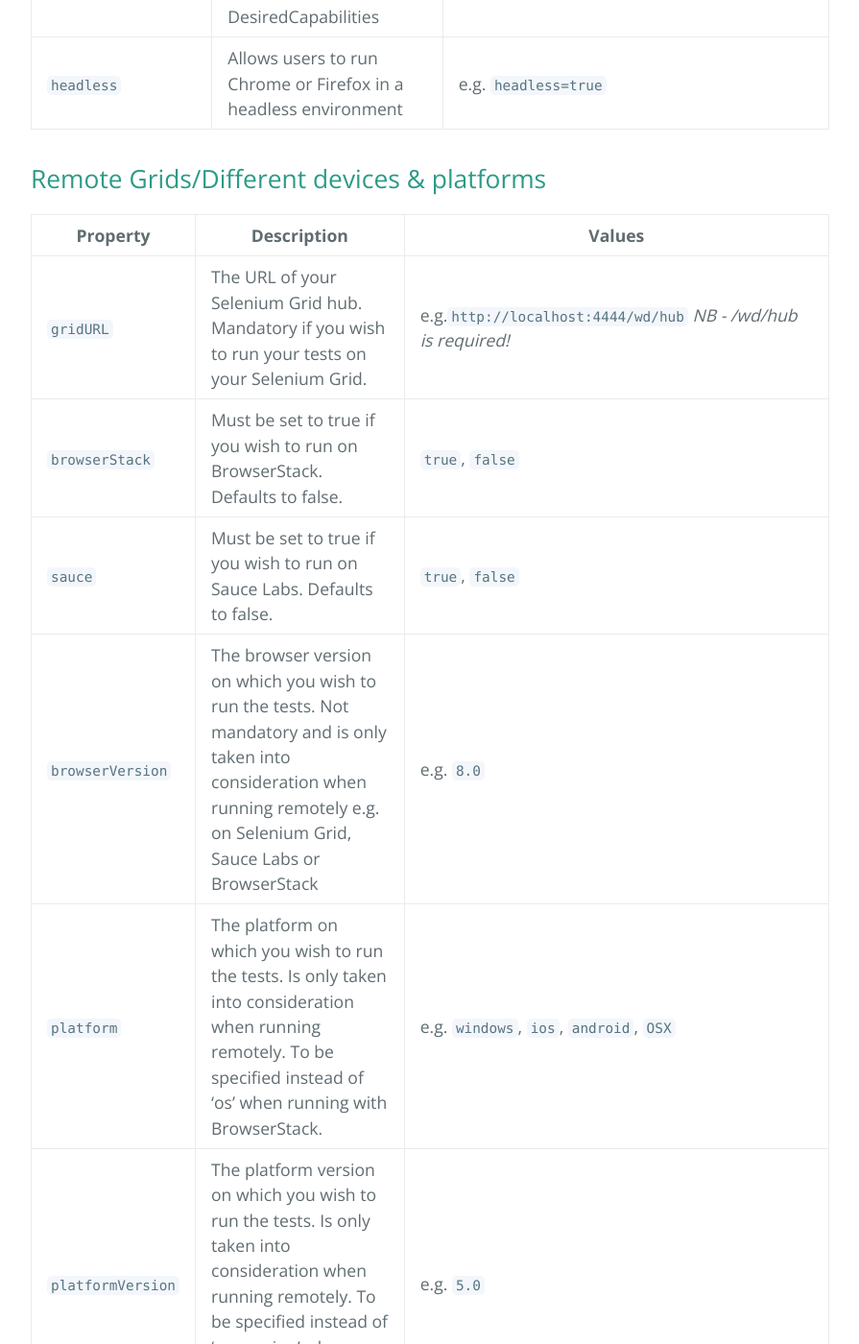
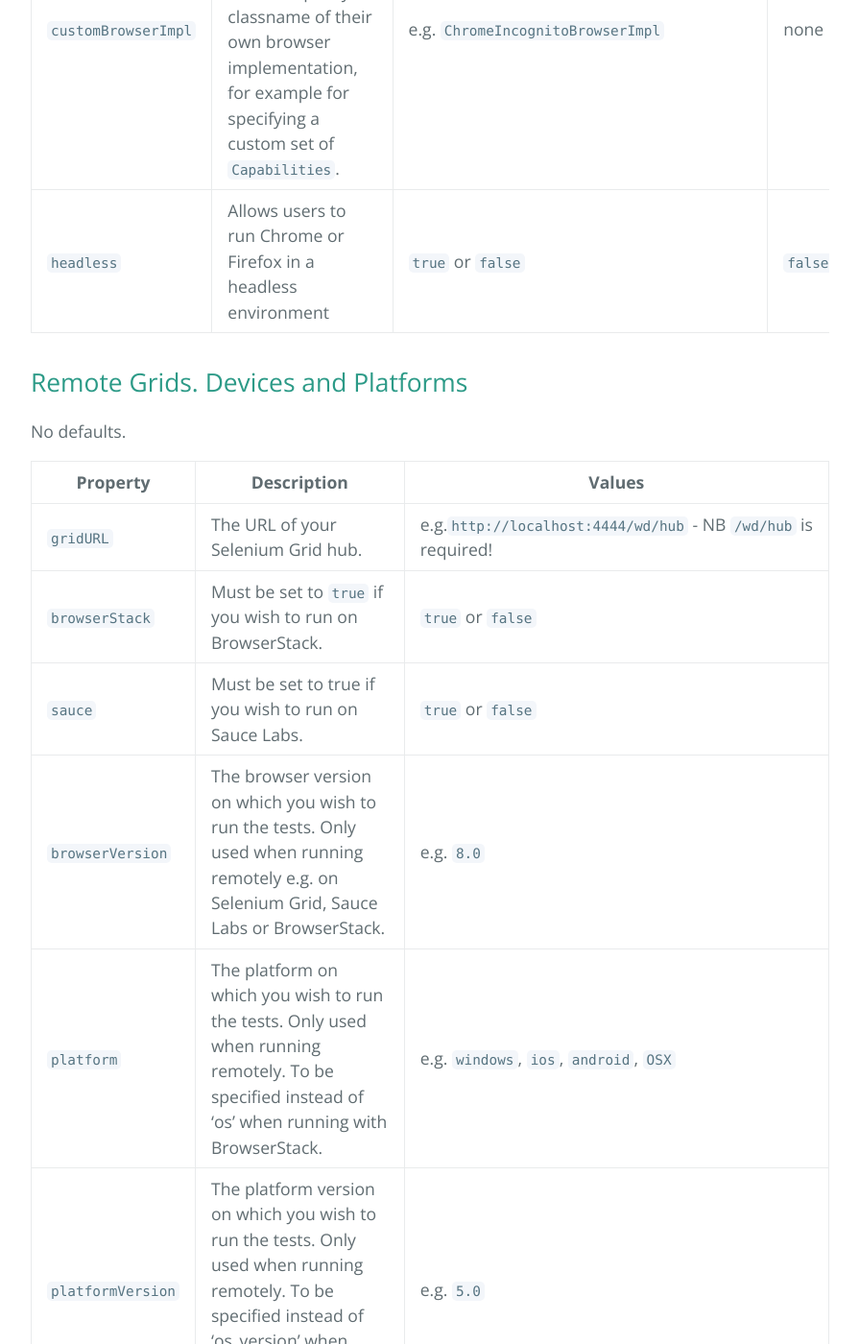
Before and after one commit to Frameworkium/frameworkium.github.io, a Jekyll site: the page built from _pages/Command-Line-Options.md, in a window 1280 px wide and 1400 px high, scrolled down 2448 px. Shown: the whole window at 96% size, without its empty margins (192-1087 px from the left). Built offline with Jekyll 4.4.1, drawn with Linux system fonts in a browser that asks for light colours; some of the changed text lies outside the part shown.

Commit message:
Cleaned Command Line Options and added Default columns where applicable

````diff
--- a/_pages/Command-Line-Options.md
+++ b/_pages/Command-Line-Options.md
@@ -5,83 +5,98 @@ category: wiki
 section: 2 - Basics
 order: 1
 ---
-Tests can be executed by running `mvn clean verify` followed by any properties you wish to specify.
+Tests can be executed by running `mvn clean verify` followed by any properties,
+in the form `-DpropertyName=value`, you wish to specify.
 
-*NB see also the "Using Config yaml files..." entry for using config files to provide a subset of these params instead*
+**See also** the "Using Config yaml files..." entry for using config files
+to provide a subset of these params instead
 
 ## General
 
-Property | Description | Values
--------- | ----------- | ------
-`test`| The test class,  or list of test classes (separated by commas),  to run. Can include wildcards. | e.g. `TflLoginWebTests, Heroku*`
-`threads`| The number of threads to use. Defaults to 1 if not specified. | e.g. `3`
-`reuseBrowser` | Will re-use existing browsers rather than starting a new instance for each test. | `true` or `false`
-`groups`| The TestNG test groups which you wish to run. All tests groups will run if not specified. | e.g.`checkintest`
-`build`| The build version or app version to log to Sauce Labs,  BrowserStack,  or Capture. Not mandatory. | e.g. `build-1234`
-`proxy` | Proxy server to be used from Selenium and REST API requests. | system, autodetect, direct or http://{hostname}:{port}, e.g. `http://10.3.2.22:80`
-`maxRetryCount` | Attempts to retry a failed test. | e.g. `2`
+Property | Description | Values | Default
+-------- | ----------- | ------ | -------
+`test`| The test class, or comma separated list of test classes, to run. Can include wildcards. | e.g. `TflLoginWebTests, Heroku*` | All tests
+`threads`| The number of threads to use. | e.g. `3` | 1
+`reuseBrowser` | Will re-use existing browsers rather than starting a new instance for each test. | `true` or `false` |  `false`
+`groups`| The TestNG test groups which you wish to run. | e.g.`checkintest` | All groups
+`build`| The build version or app version to log to Sauce Labs, BrowserStack, or Capture. | e.g. `build-1234` | none
+`proxy` | Proxy server to be used from Selenium and REST API requests. | `system`, `autodetect`, `direct` or `http://{hostname}:{port}`, e.g. `http://10.3.2.22:80` | none
+`maxRetryCount` | Additional attempts to retry a failed test. | e.g. `3` | 1
 
-## Browser Properties/capabilities
+## Browser Properties/Capabilities
+
+Property | Description | Values | Default
+-------- | ----------- | ------ | -------
+`browser`|  The browser on which you wish to run the tests. |`firefox`, `chrome`, `safari`, `ie`, `opera`, `phantomjs`,`legacyfirefox`,`electron`,`custom` | `firefox`
+`maximise`| Maximise browser on opening (if possible). | `true` or `false` | `false`
+`resolution`| Set browser dimensions to specific setting (if possible). | e.g. `1024x543` | none
+`firefoxProfile`| Legacy. See `customBrowserImpl` below for preferred method. Which will also be changing soon, once upgrade to Selenium to 3.7.1 is complete. | e.g. `path/to/CustomFF.profile` | none
+`chromeUserDataDir`| Legacy. See `customBrowserImpl` below for preferred method. | e.g. `path/to/chrome_user_data_dir` | none
+`customBrowserImpl`| Used alongside the `-Dbrowser=custom` param. Allows users to specify classname of their own browser implementation, for example for specifying a custom set of `Capabilities`. | e.g. `ChromeIncognitoBrowserImpl` | none
+`headless`| Allows users to run Chrome or Firefox in a headless environment | `true` or `false` | `false`
+
+## Remote Grids. Devices and Platforms
+
+No defaults.
 
 Property | Description | Values
 -------- | ----------- | ------
-`browser`|  The browser on which you wish to run the tests. Defaults to `firefox` if not specified. |`firefox`, `chrome`, `safari`, `ie`, `opera`, `phantomjs`,`legacyfirefox`,`electron`,`custom`
-`maximise`| Maximise browser on opening (if possible) | e.g `true`/`false`
-`resolution`| Set browser dimensions to specific setting (if possible) | e.g. `1024x543`
-`firefoxProfile`| Provide a custom firefox profile when opening firefox - e.g. containing specific authentication settings preset [EDIT - see `customBrowserImpl` below for preferred method] | e.g. `path/to/myCustomFFProfile.profile`
-`chromeUserDataDir`| Set custom chrome user data directory for custom implementations [EDIT - see `customBrowserImpl` below for preferred method] | e.g. `path/to/chrome_user_data_dir`
-`customBrowserImpl`| Used alongside the `-Dbrowser=custom` param. Allows users to specify classname of their own browser implementation, for example for specifying a custom set of DesiredCapabilities | e.g. `ChromeIncognitoBrowserImpl`
-`headless`| Allows users to run Chrome or Firefox in a headless environment | e.g. `headless=true`
+`gridURL`| The URL of your Selenium Grid hub. | e.g.`http://localhost:4444/wd/hub` - NB `/wd/hub` is required!
+`browserStack`| Must be set to `true` if you wish to run on BrowserStack. | `true` or `false`
+`sauce`| Must be set to true if you wish to run on Sauce Labs. | `true` or `false`
+`browserVersion`| The browser version on which you wish to run the tests. Only used when running remotely e.g. on Selenium Grid, Sauce Labs or BrowserStack. | e.g. `8.0`
+`platform`| The platform on which you wish to run the tests. Only used when running remotely. To be specified instead of 'os' when running with BrowserStack. | e.g. `windows`, `ios`, `android`, `OSX`
+`platformVersion`| The platform version on which you wish to run the tests. Only used when running remotely. To be specified instead of 'os_version' when running with BrowserStack. | e.g. `5.0`
+`device`| The device on which you wish to run remote tests. If not using SauceLabs or BrowserStack, can be specified with the `-Dbrowser=chrome` parameter to instigate a Chrome browser emulator of the specified device. |`iPhone`, `iPad`, `iPhone Retina 4-inch`, `Galaxy S4`, etc.
+`applicationName`| Specify applicationName parameter for a grid run.| e.g. `windows7_32bits_firefox`
+`videoCaptureUrl`| Enable video capture using Grid plugins. Usage of video capture is generic as possible. All grid plugins, such as Selenium Grid Extras, capture videos by the WebDriver session ID.| e.g. `http://localhost:3000/download_video/%s.mp4`
+`appPath`| The path to the apk file to be used in Sauce Labs. It is also used as the `app` desired capability of the supported [WinAppDriver](https://github.com/Microsoft/WinAppDriver). | e.g. `/home/dev/android/build/newapp_1.2.5.apk` for SauceLabs or `Microsoft.WindowsAlarms_8wekyb3d8bbwe!App`, or `C:\Windows\System32\notepad.exe` for the WinAppDriver.
 
-## Remote Grids/Different devices & platforms
+### Remote Supported Devices/Platforms
+
+- [BrowserStack](https://www.browserstack.com/list-of-browsers-and-platforms)
+- [SauceLabs](https://saucelabs.com/platforms)
+
+## Jira/Zephyr/Test Result Logging Integrations
+
+No defaults.
 
 Property | Description | Values
-----|------|------
-`gridURL`| The URL of your Selenium Grid hub. Mandatory if you wish to run your tests on your Selenium Grid. | e.g.`http://localhost:4444/wd/hub` *NB - /wd/hub is required!*
-`browserStack`| Must be set to true if you wish to run on BrowserStack. Defaults to false. |`true`, `false`
-`sauce`| Must be set to true if you wish to run on Sauce Labs. Defaults to false. |`true`, `false`
-`browserVersion`| The browser version on which you wish to run the tests. Not mandatory and is only taken into consideration when running remotely e.g. on Selenium Grid,  Sauce Labs or BrowserStack | e.g. `8.0`
-`platform`| The platform on which you wish to run the tests. Is only taken into consideration when running remotely. To be specified instead of 'os' when running with BrowserStack. | e.g. `windows`, `ios`, `android`, `OSX`
-`platformVersion`| The platform version on which you wish to run the tests. Is only taken into consideration when running remotely. To be specified instead of 'os_version' when running with BrowserStack. | e.g. `5.0`
-`device`| The device on which you wish to run remote tests. If not using SauceLabs or BrowserStack,  can be specified with the `-Dbrowser=chrome` parameter to instigate a Chrome browser emulator of the specified device. |`iPhone`, `iPad`, `iPhone Retina 4-inch`, `Galaxy S4`,  etc….
-`applicationName`| Specify applicationName parameter for a grid run.| e.g. `windows7_32bits_firefox`
-`videoCaptureUrl`| Enable video capture using Grid plugins. Usage of video capture is generic as possible. All grid plugins, such as Selenium Grid Extras, capture videos by the WebDriver session ID.| e.g. `http://localhost:3000/download_video/%s.mp4`
-`appPath`| The path to the apk file to be used in Sauce Labs. It is also used as the `app` desired capability of the supported [WinAppDriver](https://github.com/Microsoft/WinAppDriver) | e.g. `/home/dev/android/build/newapp_1.2.5.apk` for SauceLabs or `Microsoft.WindowsAlarms_8wekyb3d8bbwe!App`, or `C:\Windows\System32\notepad.exe` for the WinAppDriver.
+-------- | ----------- | ------
+`jiraURL`| The base URL of the JIRA instance you want to use | e.g. `http://jira:8080`
+`jiraUsername`| The JIRA user you want to use | e.g. `JBloggs`
+`jiraPassword`| The JIRA user's password | e.g. `password`
+`jqlQuery`| the JQL query to use to look up the JIRA tests to run (the results of the query will be looked up against the `@Issue` annotations on tests | e.g. `(priority=1 and component=Admin) or issueKey=JIRA-123`
+`jiraResultFieldName`| The Jira field name to attempt to log results to for the specified `@Issue`. The values to change the field to are specified in the Jira config file. Useful if you're using a Jira field to mark the test result | e.g. `Test Result`
+`jiraResultTransition`| If specified, will attempt to transition the `@Issue` specified through the transitions specified in the Jira config. Useful if using a customised Jira workflow for managing test results. | any value
+`resultVersion`| The 'Version' to mark the test execution against in Zephyr for JIRA (requires ZAPI) | e.g. `App v1.1.2`
+`zapiCycleRegEx`| If the Zephyr test cycle name contains this string test results will be logged against the matching cycles. | e.g. `firefox` or `my-special-cycle`
 
-### Remote Supported Devices/Platforms
-**BrowserStack:** [https://www.browserstack.com/list-of-browsers-and-platforms](https://www.browserstack.com/list-of-browsers-and-platforms)
-**SauceLabs:** [https://saucelabs.com/platforms](https://saucelabs.com/platforms)
+## Spira Integration
 
-## Jira/Zephyr/Test Result Logging Integrations:
+No defaults.
 
 Property | Description | Values
-----|------|------
-`jiraURL`| The base URL of the JIRA instance you want to use | e.g. `http://jira:8080`
-`jiraUsername`| The JIRA user you want to use | e.g. `rgates`
-`jiraPassword`| The JIRA user's password | e.g. `password`
-`jqlQuery`| the JQL query to use to look up the JIRA tests to run (the results of the query will be looked up against the `@Issue` annotations on tests | e.g. `(priority=1 and component=Admin) or issueKey=JIRA-123`
-`jiraResultFieldName`| The jira field name to attempt to log results to for the specified `@Issue`. The values to change the field to are specified in the jira config file. Useful if you're using a jira field to mark the test result | e.g. `Test Result`
-`jiraResultTransition`| If specified,  will attempt to transition the `@Issue` specified through the transitions specified in the jira config. Useful if using a customised jira workflow for managing test results,  for example | e.g. `true`
-`resultVersion`| The 'Version' to mark the test execution against in Zephyr for JIRA (requires ZAPI) | e.g. `App v1.1.2`
-`zapiCycleRegEx`| If the Zephyr test cycle name contains this string test results will be logged against the matching cycles. If not specified,  no further filtering of cycles will happen. | e.g. `firefox` or `my-special-cycle`
-
-## Spira Integration:
-Property | Description | Values
-----|------|------
+---------|-------------|-------
 `spiraURL`| The base URL of the Spira instance you want to use | e.g. `http://spira:8080`
 
-## Capture Integration:
-A Capture server is a custom server developed to allow Frameworkium tests to send screenshots for each step they are executing. All three need to be defined for the integration to work correctly.
+## Capture Integration
+
+A Capture server is a custom server developed to allow Frameworkium tests to
+send screenshots for each step they are executing.
+All three need to be defined for the integration to work correctly.
+
+No defaults.
 
 Property | Description | Values
-----|------|------
+---------|-------------|-------
 `captureURL`| The base URL of the Capture instance you want to automatically send screenshots and step information to. | e.g. `http://capture:5000`
 `sutName`| The name of the system under test (SUT) to be presented in the Capture server dashboard. | e.g. `New Service`
 `sutVersion`| The release version to appear on the Capture server dashboard. | e.g. `1.2.5`
 
 ## Examples
 
-Running web tests using Firefox:
+Running tests using Firefox:
 
 ```bash
 mvn clean verify
@@ -93,16 +108,16 @@ Running web tests using Chrome:
 mvn clean verify -Dbrowser=chrome
 ```
 
-Running web tests on Firefox 34.0.5 with Selenium Grid:
+Running web tests on Firefox 58.0.1 with Selenium Grid:
 
 ```bash
-mvn clean verify -Dbrowser=firefox -DbrowserVersion=34.0.5 -DgridURL=http://localhost:4444/wd/hub
+mvn clean verify -Dbrowser=firefox -DbrowserVersion=58.0.1 -DgridURL=http://localhost:4444/wd/hub
 ```
 
-Running test methods which match the pattern`testM*`on Firefox 36 with Selenium Grid and Capture:
+Running test methods which match the pattern`testM*`on Firefox with Selenium Grid and Capture:
 
 ```bash
-mvn clean verify -Dtest=TestClass#testM* -Dbrowser=firefox -DbrowserVersion=36 -DgridURL=http://grid:4444/wd/hub -DsutName="My Project" -DsutVersion=0.0.1 -DcaptureURL=http://capture:5000
+mvn clean verify -Dtest=TestClass#testM* -Dbrowser=firefox -DgridURL=http://grid:4444/wd/hub -DsutName="My Project" -DsutVersion="0.0.1" -DcaptureURL=http://capture:5000
 ```
 
 Running mobile web tests on Chrome, using their device emulation:
@@ -135,8 +150,8 @@ export BROWSER_STACK_ACCESS_KEY=<access_key>
 mvn clean verify -DbrowserStack=true -Dbrowser=ios -Ddevice="iPad Air"
 ```
 
-NB - platform and platformVersion (os & os_version in BrowserStack config) are not required or supported when running on mobile devices
-
+NB - platform and platformVersion (os & os_version in BrowserStack config) are
+not required or supported when running on mobile devices
 
 Running mobile app tests on Sauce Labs Android Emulator:
 
@@ -146,11 +161,13 @@ export SAUCE_ACCESS_KEY=<access_key>
 mvn clean verify -Dsauce=true -Dplatform=android -DappPath=<path_to_.apk>
 ```
 
-Run regression tests (as marked in JIRA with the label REGRESSION) and log test results against the v1.1.2 version in JIRA:
+Run regression tests (as marked in JIRA with the label REGRESSION) and log test
+results against the v1.1.2 version in JIRA:
 
 ```bash
-mvn clean verify -Dbrowser=firefox -DjiraURL=http://jira:8080 -DjiraResultVersion=v1.1.2 -DjqlQuery=labels=REGRESSION
+mvn clean verify -Dbrowser=firefox -DjiraURL=http://jira:8080 -DjiraResultVersion=v1.1.2 -DjqlQuery="labels=REGRESSION"
 ```
 
 For full lists of platforms/browsers supported see:
-[BrowserStack](https://www.browserstack.com/list-of-browsers-and-platforms?product=automate) and [SauceLabs](https://saucelabs.com/platforms/) platform lists.
+[BrowserStack](https://www.browserstack.com/list-of-browsers-and-platforms?product=automate)
+and [SauceLabs](https://saucelabs.com/platforms/) platform lists.
````
Also changed, not shown: other parts of _pages/Command-Line-Options.md (+1 -1 lines).
